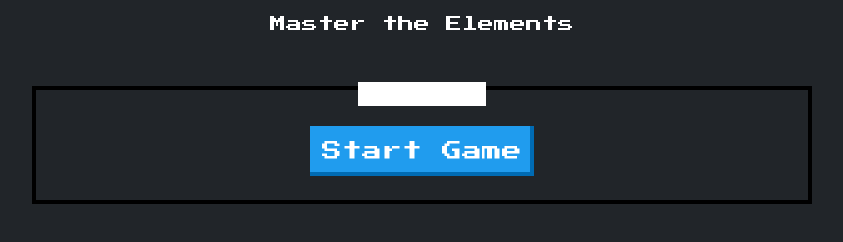
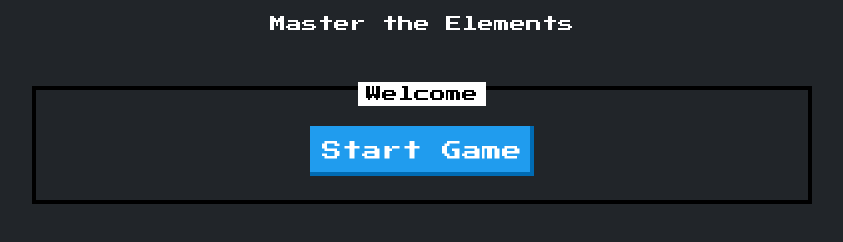
Before and after one commit to asazin90143/Avatar, a website: page index.html in a window 1280 px wide. Shown: the part 324-566 px from the top of the page, without its empty margins (218-1061 px from the left). Drawn offline with nearby package versions, Linux system fonts and the light colour scheme.

Commit message:
UI: Make 'Welcome' title text black on start screen

```diff
--- a/style.css
+++ b/style.css
@@ -40,7 +40,8 @@ body {
 /* --- CHARACTER SELECT --- */
 #char-select-screen .title,
 #map-select-screen .title,
-#mode-select-screen .title {
+#mode-select-screen .title,
+#start-screen .title {
     color: #000 !important;
     background-color: #fff;
     /* Ensure bg is white for contrast */
```
